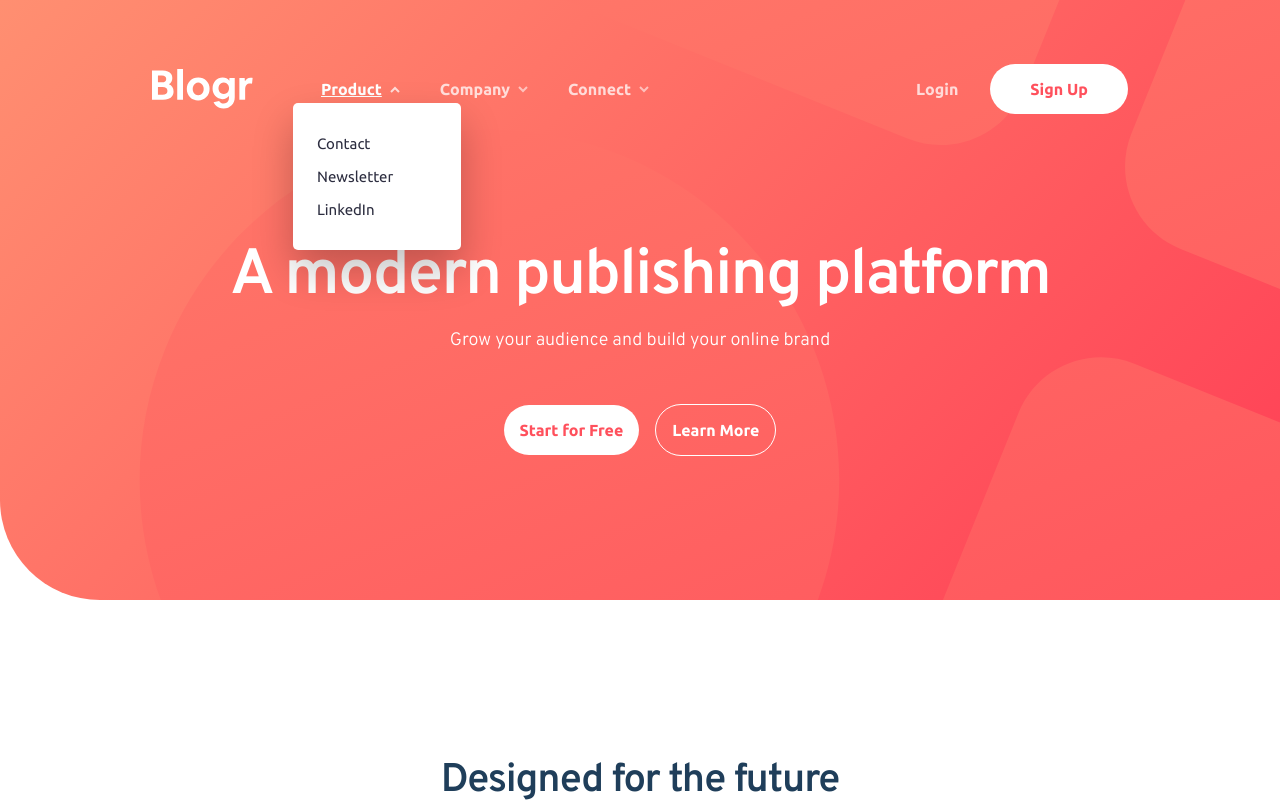
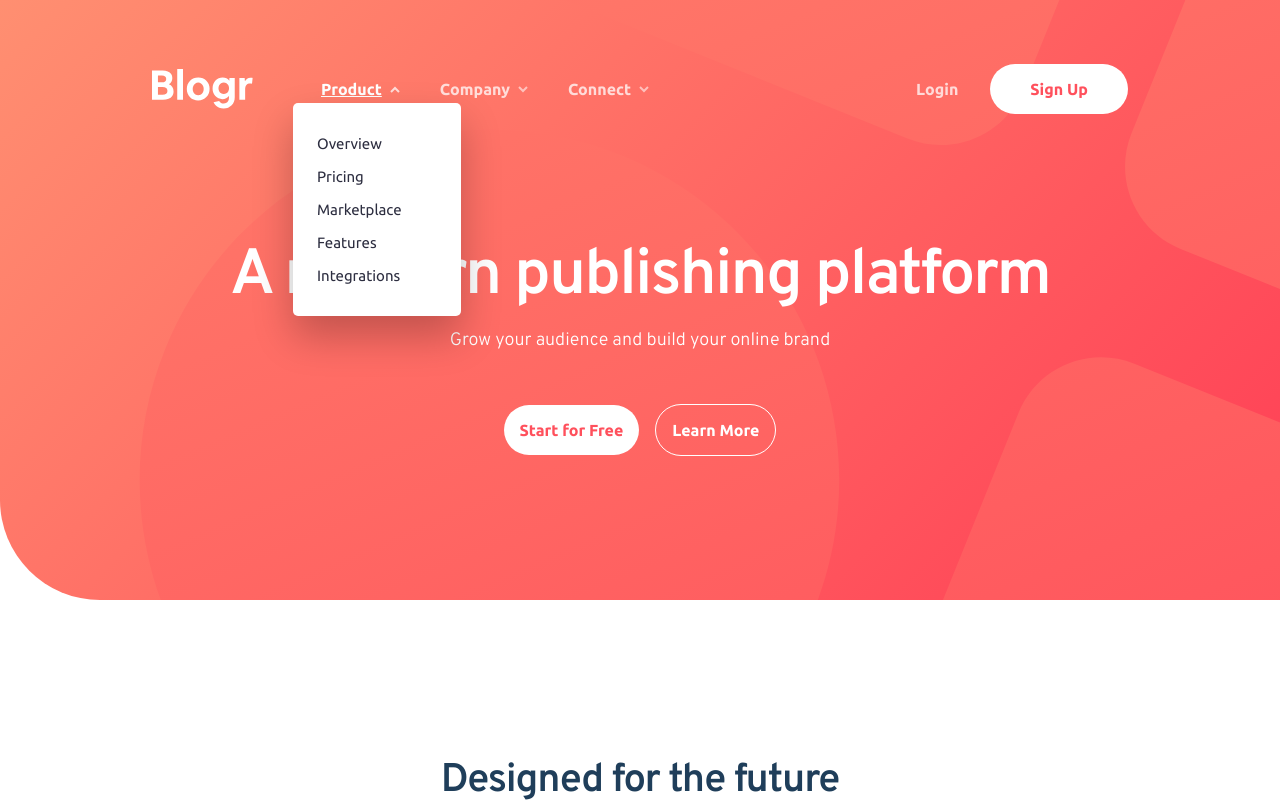
Before and after one commit to babs20/blogr, a React (Create React App) app: page / in a window 1280 px wide. Both pictures are taken after a click on the button "Product". Shown: the top 800 px of the page. Built offline with nearby package versions, Linux system fonts and the light colour scheme.

Commit message:
add map in menu to create links for each menu

```diff
--- a/src/components/TopNav.tsx
+++ b/src/components/TopNav.tsx
@@ -6,6 +6,7 @@ import { useState, useRef, useEffect } from 'react';
 
 type menuButtonProps = {
   text: string;
+  menuLinks: Array<string>;
 };
 
 const NavContainer = styled.nav`
@@ -125,7 +126,7 @@ const MenuList = styled.li`
   position: relative;
 `;
 
-const MenuContainer = ({ text }: menuButtonProps): JSX.Element => {
+const MenuContainer = ({ text, menuLinks }: menuButtonProps): JSX.Element => {
   const node = useRef<HTMLLIElement>(null);
   const [isMenuOpen, setMenuOpen] = useState<boolean>(false);
 
@@ -154,6 +155,7 @@ const MenuContainer = ({ text }: menuButtonProps): JSX.Element => {
         tabIndex={0}
         onClick={() => setMenuOpen(!isMenuOpen)}
         isMenuOpen={isMenuOpen}
+        aria-expanded={isMenuOpen ? 'true' : 'false'}
       >
         {text}
         <Chevron xmlns='http://www.w3.org/2000/svg' width='10' height='7'>
@@ -167,15 +169,13 @@ const MenuContainer = ({ text }: menuButtonProps): JSX.Element => {
         </Chevron>
       </MenuButton>
       <Menu isMenuOpen={isMenuOpen} id='id_product_menu'>
-        <li role='none'>
-          <a href='/'>Contact</a>
-        </li>
-        <li role='none'>
-          <a href='/'>Newsletter</a>
-        </li>
-        <li role='none'>
-          <a href='/'>LinkedIn</a>
-        </li>
+        {menuLinks.map(text => {
+          return (
+            <li role='none'>
+              <a href='/'>{text}</a>
+            </li>
+          );
+        })}
       </Menu>
     </MenuList>
   );
@@ -193,9 +193,24 @@ export const TopNav = (): JSX.Element => {
           />
         </Logo>
         <MenuBar>
-          <MenuContainer text={'Product'} />
-          <MenuContainer text={'Company'} />
-          <MenuContainer text={'Connect'} />
+          <MenuContainer
+            text={'Product'}
+            menuLinks={[
+              'Overview',
+              'Pricing',
+              'Marketplace',
+              'Features',
+              'Integrations',
+            ]}
+          />
+          <MenuContainer
+            text={'Company'}
+            menuLinks={['About', 'Team', 'Blog', 'Careers']}
+          />
+          <MenuContainer
+            text={'Connect'}
+            menuLinks={['Contact', 'Newsletter', 'LinkedIn']}
+          />
         </MenuBar>
       </NavLeftSide>
       <MenuBar>
```
